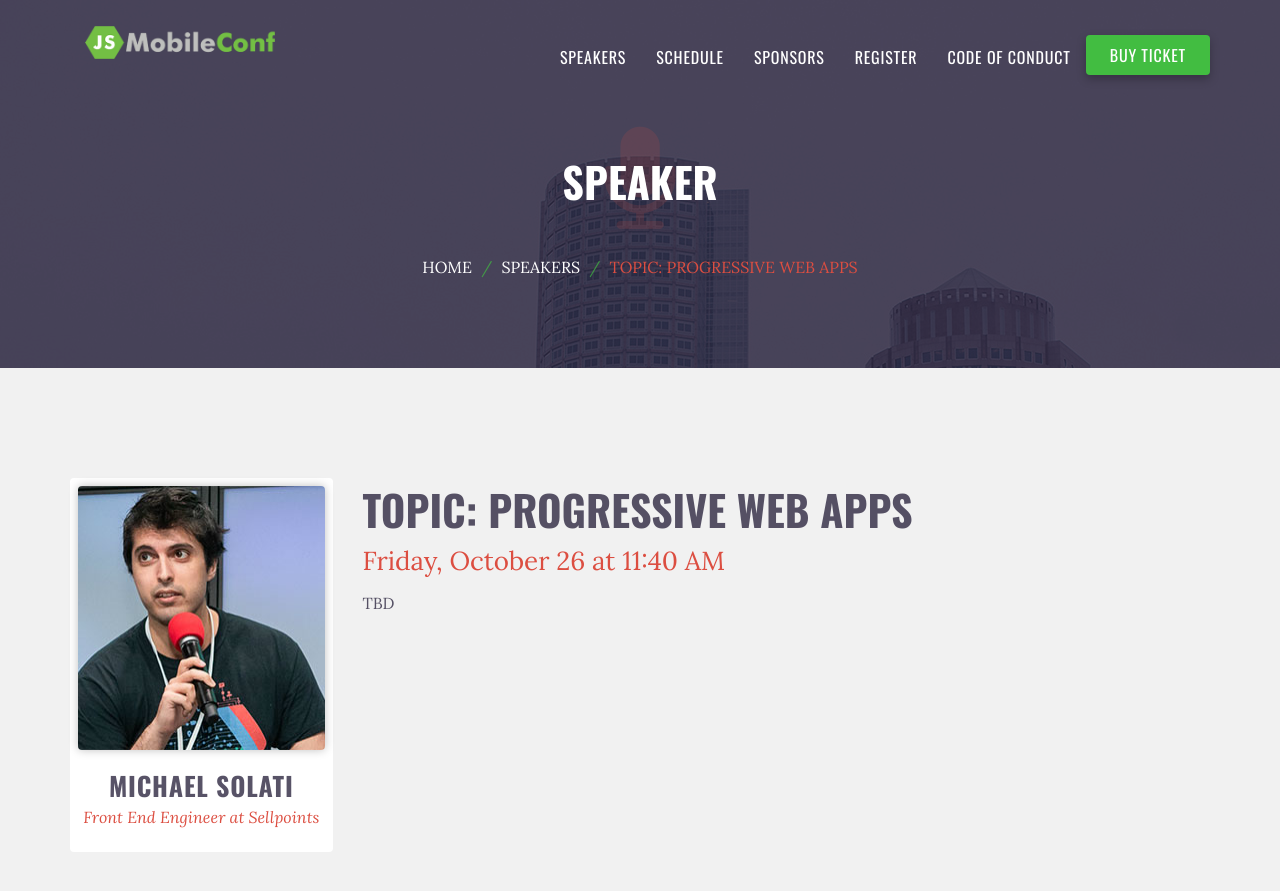
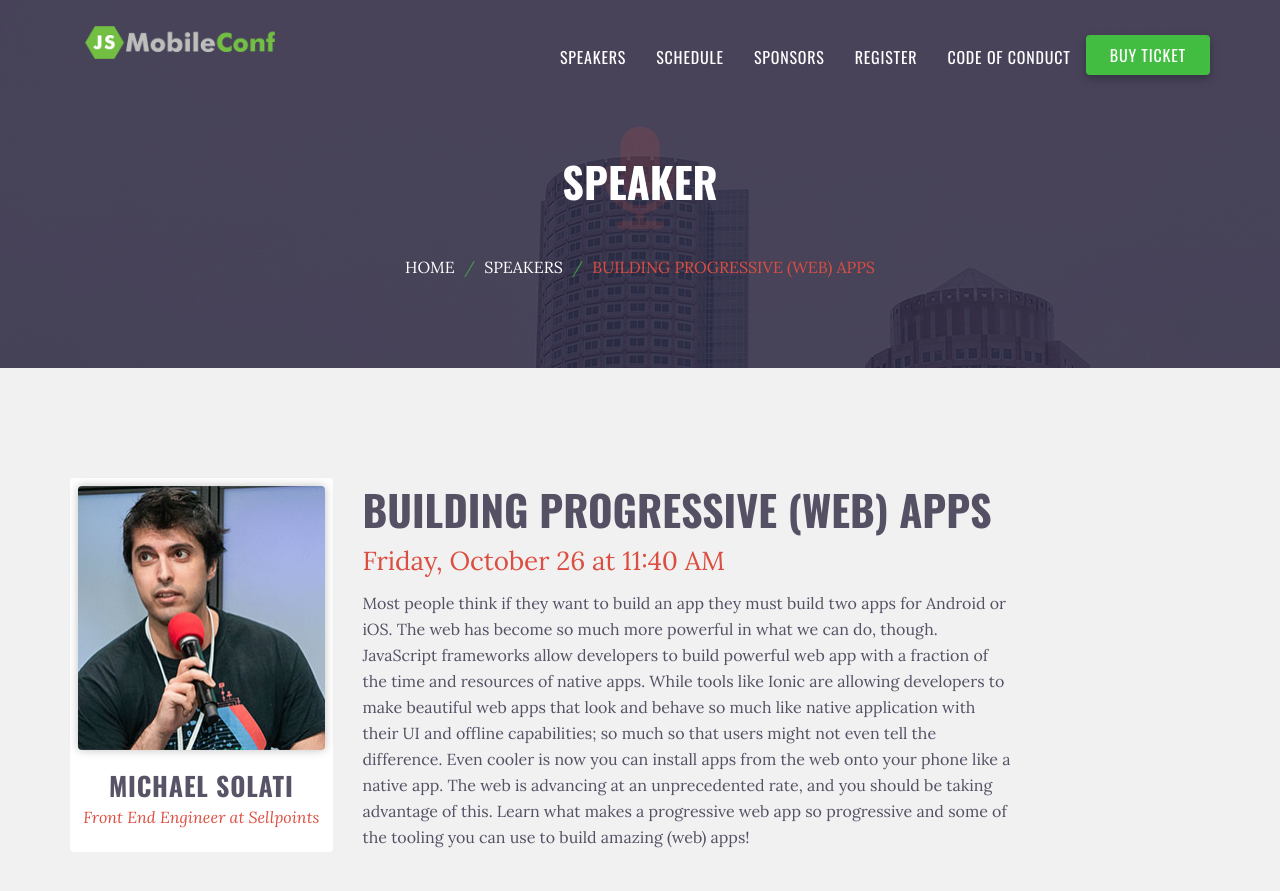
Before and after one commit to remotesynth/jsMobileConf, a Jekyll site: the page built from schedule/session-day2-track2-2.md, in a window 1280 px wide and 900 px high. Shown: the top 891 px of the window. Built offline with Jekyll 4.4.1, drawn with Linux system fonts in a browser that asks for light colours.

Commit message:
session summary

```diff
--- a/schedule/session-day2-track2-2.md
+++ b/schedule/session-day2-track2-2.md
@@ -1,12 +1,12 @@
 ---
 layout: session
-title: "Topic: Progressive Web Apps"
+title: "Building Progressive (Web) Apps"
 speaker-last-name: Solati
 day: 2
 track: 2
 session: 2
 start-time: "11:40 AM"
-short-description: "TBD"
+short-description: "Learn what makes a progressive web app so progressive and some of the tooling."
 ---
 
-TBD
+Most people think if they want to build an app they must build two apps for Android or iOS. The web has become so much more powerful in what we can do, though. JavaScript frameworks allow developers to build powerful web app with a fraction of the time and resources of native apps. While tools like Ionic are allowing developers to make beautiful web apps that look and behave so much like native application with their UI and offline capabilities; so much so that users might not even tell the difference. Even cooler is now you can install apps from the web onto your phone like a native app. The web is advancing at an unprecedented rate, and you should be taking advantage of this. Learn what makes a progressive web app so progressive and some of the tooling you can use to build amazing (web) apps!
```
